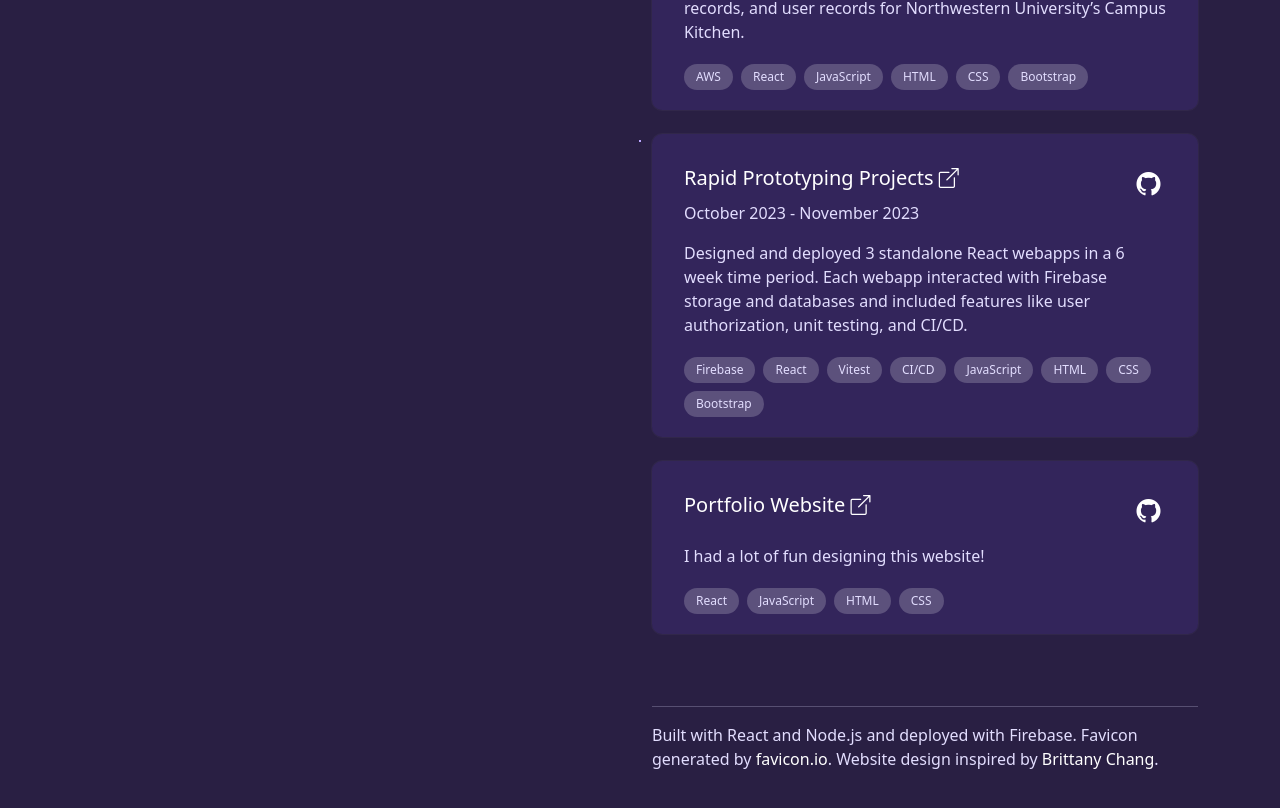
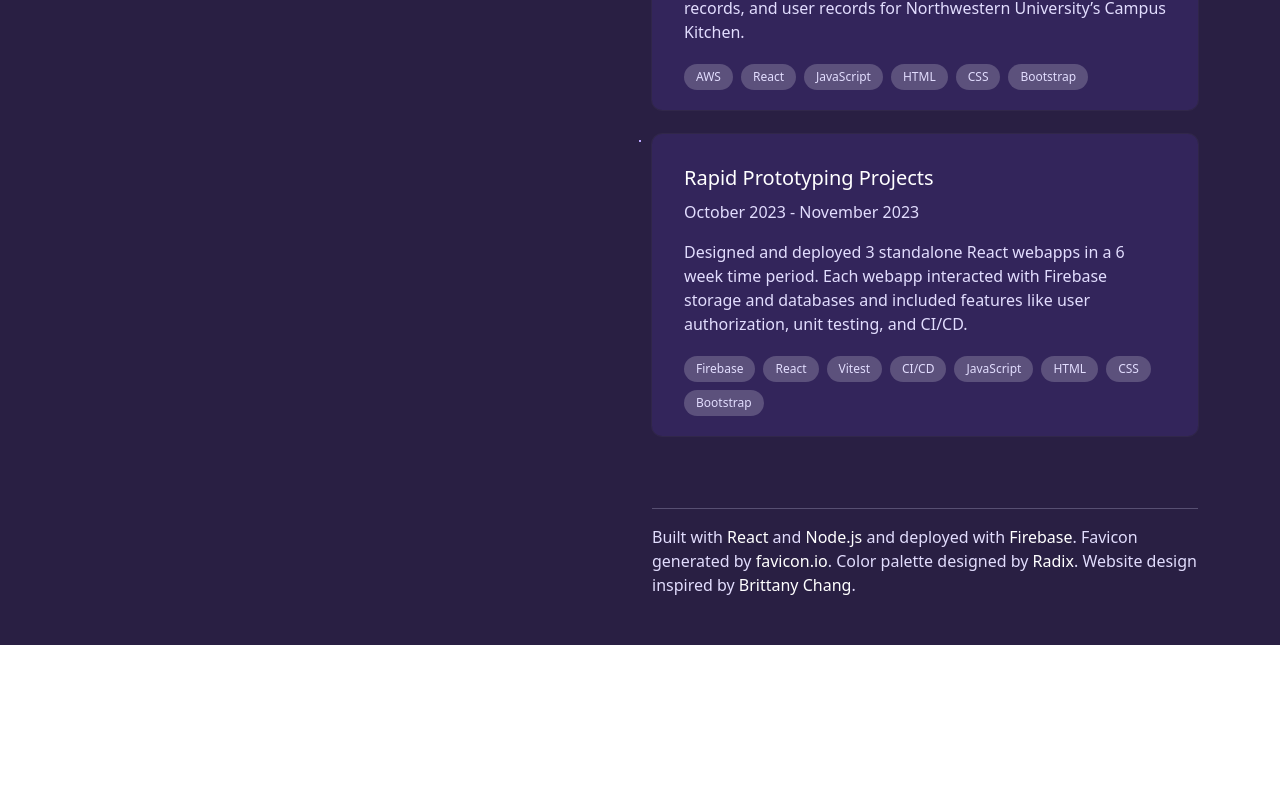
Before and after one commit to theogguu/stevensite, a React (Vite) app: page / in a window 1280 px wide. Shown: the part 1059-1867 px from the top of the page. After the commit the page ends 1704 px from the top, so only its background shows below. Built offline with nearby package versions, Linux system fonts and the light colour scheme.

Commit message:
final content i think

```diff
--- a/src/components/HomePage/HomePage.jsx
+++ b/src/components/HomePage/HomePage.jsx
@@ -64,11 +64,15 @@ const HomePage = () => {
           </div>
         </div>
         <CardList cards={cardContents} openModalAndSetContent={openModalAndSetContent} />
-            <div className="footer">
+        <div className="footer">
               <hr></hr>
-              Built with React and Node.js and deployed with Firebase. Favicon
-              generated by
-              <a href="https://favicon.io/"> favicon.io</a>. Website design
+              Built with <a href="https://react.dev/"> React</a> and
+              <a href="https://nodejs.org/"> Node.js</a> and deployed
+              with <a href="https://firebase.google.com/">Firebase</a>.
+              Favicon generated by
+              <a href="https://favicon.io/"> favicon.io</a>. Color palette
+              designed by <a href="https://www.radix-ui.com/colors"> Radix</a>.
+               Website design
               inspired by{" "}
               <a href="https://brittanychiang.com/"> Brittany Chang</a>.
             </div>
@@ -101,7 +105,7 @@ const HomePage = () => {
                   <IconButton
                     icon="bi bi-linkedin"
                     href="https://www.linkedin.com/in/steven-gu/"
-                    alt="Linked to Steven's LinkedIn page"
+                    alt="Link to Steven's LinkedIn page"
                   />
                   <IconButton
                     icon="bi bi-instagram"
@@ -115,7 +119,7 @@ const HomePage = () => {
                   />
                 </div>
                 <div className="resume">
-                  <a href="/steven_gu_resume_fa23.pdf" target="_blank"><i>view my resume!</i></a>
+                  <a href="/steven_gu_resume_fa23.pdf" target="_blank" alt="link to Steven's Resume"><i>view my resume!</i></a>
                 </div>
               </div>
             </div>
@@ -124,9 +128,13 @@ const HomePage = () => {
             <CardList cards={cardContents} openModalAndSetContent={openModalAndSetContent} />
             <div className="footer">
               <hr></hr>
-              Built with React and Node.js and deployed with Firebase. Favicon
-              generated by
-              <a href="https://favicon.io/"> favicon.io</a>. Website design
+              Built with <a href="https://react.dev/"> React</a> and
+              <a href="https://nodejs.org/"> Node.js</a> and deployed
+              with <a href="https://firebase.google.com/">Firebase</a>.
+              Favicon generated by
+              <a href="https://favicon.io/"> favicon.io</a>. Color palette
+              designed by <a href="https://www.radix-ui.com/colors"> Radix</a>.
+               Website design
               inspired by{" "}
               <a href="https://brittanychiang.com/"> Brittany Chang</a>.
             </div>
--- a/src/components/HomePage/cardContents.jsx
+++ b/src/components/HomePage/cardContents.jsx
@@ -139,7 +139,7 @@ export const cardContents = [
         <br></br>,
         <img
           src={"/ckdb-1.png"}
-          alt={"photoapp"}
+          alt={"Campus Kitchens NU Database"}
           style={{ maxWidth: "100%", height: "auto" }}
         />
       ],
@@ -149,13 +149,6 @@ export const cardContents = [
     title: "Rapid Prototyping Projects",
     time: "October 2023 - November 2023",
     body: "Designed and deployed 3 standalone React webapps in a 6 week time period. Each webapp interacted with Firebase storage and databases and included features like user authorization, unit testing, and CI/CD.",
-    href: "https://github.com/theogguu/stevensite-2",
-    icon: (
-      <IconButton
-        icon="bi bi-github"
-        href="https://github.com/theogguu/stevensite-2"
-      />
-    ),
     tags: [
       "Firebase",
       "React",
@@ -169,21 +162,22 @@ export const cardContents = [
     modalContent: {
       title: "Rapid Prototyping Projects",
       body: [
-        "Rapid Prototyping is a class at Northwestern University teaches students how to quickly build and deploy webapps. In this class, I built 3 standalone React webapps in a 6 week time period. Each webapp interacted with Firebase storage and databases and included features like user authorization, unit testing, and CI/CD",
+        "Rapid Prototyping is a class at Northwestern University teaches students how to quickly build and deploy webapps. In this class, my team and I built 3 standalone React webapps in a 6 week time period. Each webapp interacted with Firebase storage and databases and included features like user authorization, unit testing, and CI/CD.",
         <br></br>,
         <br></br>,
-        "In the development process, we utilized React and HTML/CSS for the front-end, while the back-end was crafted using Node.js/Express.js. To ensure seamless hosting and database management, we leveraged AWS RDS and Elastic Beanstalk.",
+        "I learned a lot about working in a rapid-paced environment with a small team. Frequent communication and keeping everyone well-informed of our project was critical. I’m proud to say that our bus factor was at the size of our full team of 6 members.",
+<br></br>,
+       <br></br>,
+"We met multiple times a week with my team to work on our project in development sprints. We followed a build-measure-learn framework, where each week, we iteratively built a product, demonstrated it to the class, and learned from peer feedback (as well as internal team member feedback). We evaluated our teamwork and efforts weekly through mood charts and feedback forms.",
         <br></br>,
         <br></br>,
-        "As part of my role, I spearheaded research and design sprints aimed at gathering valuable client feedback on our prototypes. This experience emphasized the significance of regular and open communication with our client. To bring our ideas to life and receive constructive input, we employed Figma as our tool of choice for drafting and refining prototypes. This collaborative approach proved instrumental in creating a web application that effectively addresses food waste and insecurity concerns in the Evanston community.",
+        "The projects we built were SkillSwap, a social app that connects people who want to learn new skills or hobbies, TimeSync, a when2meet-esque app that includes a ‘would rather not meet’ option, and EcoCommute, a social app that helps people find or host carpool requests.",
         <br></br>,
         <br></br>,
-        "Here was a sample page we built:",
-        <br></br>,
-        <br></br>,
+
         <img
-          src={"/ckdb-1.png"}
-          alt={"photoapp"}
+          src={"/rapid-all.png"}
+          alt={"Rapid Prototyping Projects"}
           style={{ maxWidth: "100%", height: "auto" }}
         />
       ],
@@ -191,16 +185,16 @@ export const cardContents = [
 
 
   },
-  {
-    title: "Portfolio Website",
-    body: "I had a lot of fun designing this website!",
-    href: "https://github.com/theogguu/stevensite-2",
-    icon: (
-      <IconButton
-        icon="bi bi-github"
-        href="https://github.com/theogguu/stevensite-2"
-      />
-    ),
-    tags: ["React", "JavaScript", "HTML", "CSS"],
-  },
+  // {
+  //   title: "Portfolio Website",
+  //   body: "I had a lot of fun designing this website!",
+  //   href: "https://github.com/theogguu/stevensite-2",
+  //   icon: (
+  //     <IconButton
+  //       icon="bi bi-github"
+  //       href="https://github.com/theogguu/stevensite-2"
+  //     />
+  //   ),
+  //   tags: ["React", "JavaScript", "HTML", "CSS"],
+  // },
 ];
--- a/src/components/Modal/Modal.css
+++ b/src/components/Modal/Modal.css
@@ -1,7 +1,7 @@
 .modal {
     display: block;
     visibility: hidden;
-    padding: 3rem;
+    padding: min(3vh, 3rem);
     color: var(--text-normal);
   }
   .modal-dialog {
@@ -15,7 +15,7 @@
   .modal-content {
     background-color: var(--modal-bg);
     border: none;
-    padding: 1rem;
+    padding: min(1vh, 1rem);
     max-width: 50rem;
     margin: auto;
   }
```
